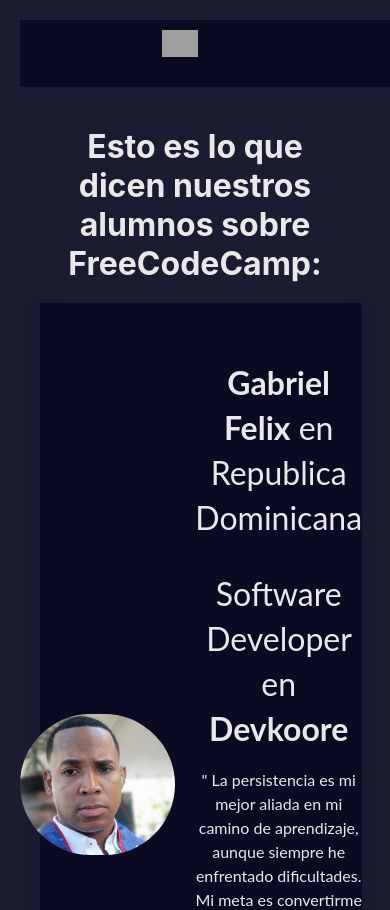
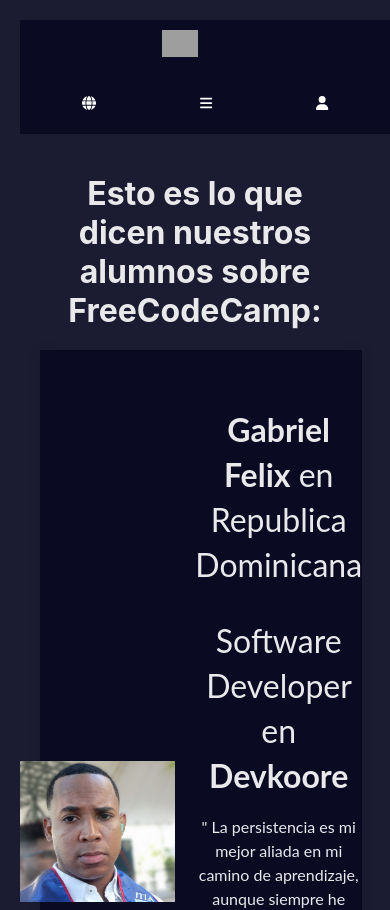
Before and after one commit to gfelix01/Clon_testimoniosfreecodecamp, a React (Create React App) app: page / in a window 390 px wide. Shown: the top 910 px of the page. Built offline with nearby package versions, Linux system fonts and the light colour scheme; grey boxes are pictures that could not be loaded.

Commit message:
update Testimonio.js, Navbar.css and Testimonio.css

```diff
--- a/src/hojas-de-estilo/Navbar.css
+++ b/src/hojas-de-estilo/Navbar.css
@@ -89,10 +89,27 @@
         margin-bottom: 20px;
     }
 
-    .search-bar,
-    .nav-links {
+    .search-bar {
         display: none;
     }
 
+    .nav-links {
+        display: flex;
 
+        justify-content: space-around;
+
+        align-items: center;
+        width: 100%;
+        padding: 5px 0 0;
+    }
+
+    .nav-links li {
+        margin-right: 20px;
+
+    }
+
+    .imagen-testimonio {
+        border-radius: 0;
+
+    }
 }
--- a/src/hojas-de-estilo/Testimonio.css
+++ b/src/hojas-de-estilo/Testimonio.css
@@ -1,4 +1,3 @@
-/* Estilos base */
 .contenedor-testimonio {
     width: 100%;
     max-width: 1170px;
```
